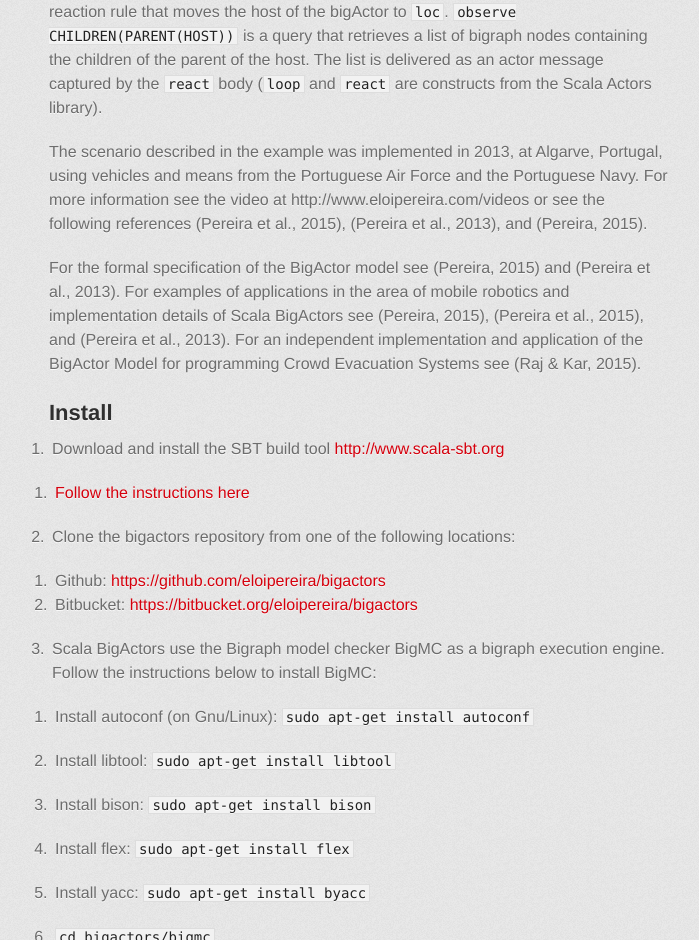
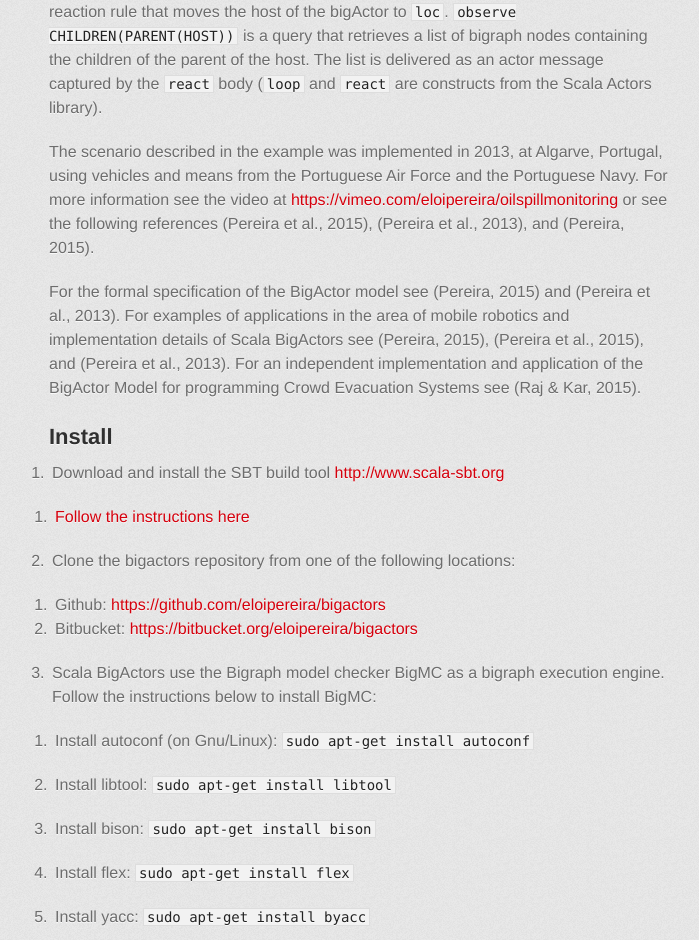
Before and after one commit to eloipereira/Scala-BigActors, a plain HTML site: page index.html in a window 1280 px wide. Shown: the part 1677-2617 px from the top of the page, without its empty margins (281-980 px from the left). Drawn offline with Linux system fonts and the light colour scheme; a web font is replaced by a local one.

```diff
--- a/index.html
+++ b/index.html
@@ -66,8 +66,7 @@ Note that there are three bigraphical commands. <code>CONNECT_HOST_TO gcs</code>
 <code>MOVE_HOST_TO loc</code> denotes a bigraph reaction rule that moves the host of the bigActor to <code>loc</code>.
 <code>observe CHILDREN(PARENT(HOST))</code> is a query that retrieves a list of bigraph nodes containing the children of the parent of the host. The list is delivered as an actor message captured by the <code>react</code> body (<code>loop</code> and <code>react</code> are constructs from the Scala Actors library). </p>
 
-<p>The scenario described in the example was implemented in 2013, at Algarve, Portugal, using vehicles and means from the Portuguese Air Force and the Portuguese Navy. For more information see the video at
-http://www.eloipereira.com/videos or see the following references (Pereira et al., 2015), (Pereira et al., 2013), and (Pereira, 2015).</p>
+<p>The scenario described in the example was implemented in 2013, at Algarve, Portugal, using vehicles and means from the Portuguese Air Force and the Portuguese Navy. For more information see the video at <a href="https://vimeo.com/eloipereira/oilspillmonitoring">https://vimeo.com/eloipereira/oilspillmonitoring</a> or see the following references (Pereira et al., 2015), (Pereira et al., 2013), and (Pereira, 2015).</p>
 
 <p>For the formal specification of the BigActor model see (Pereira, 2015) and (Pereira et al., 2013).
 For examples of applications in the area of mobile robotics and implementation details of Scala BigActors see (Pereira, 2015), (Pereira et al., 2015), and (Pereira et al., 2013).
```
Also changed, not shown: params.json (+1 -1 lines).
